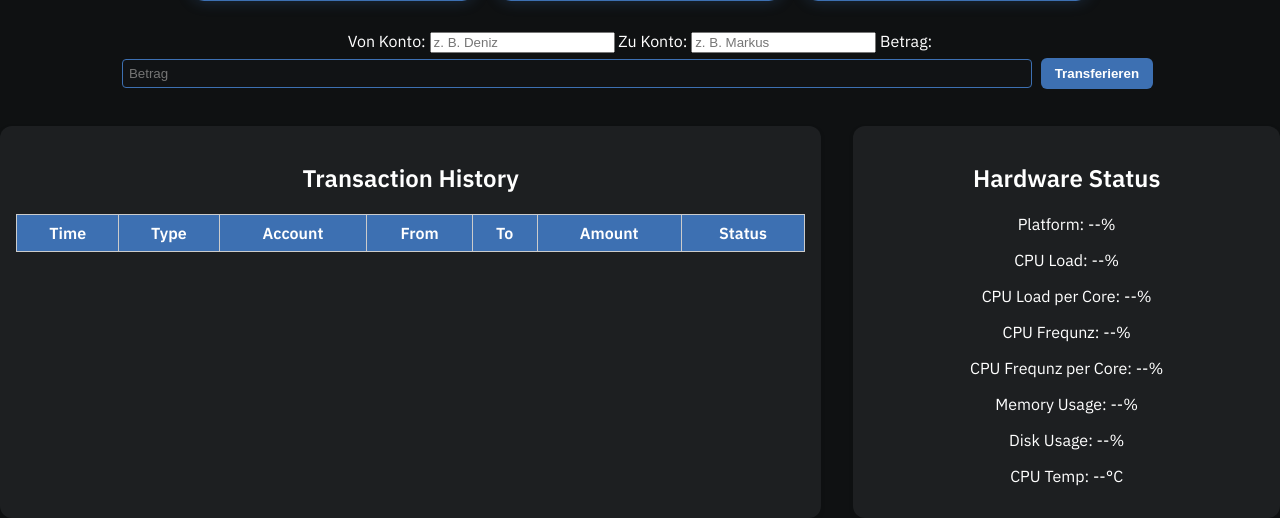
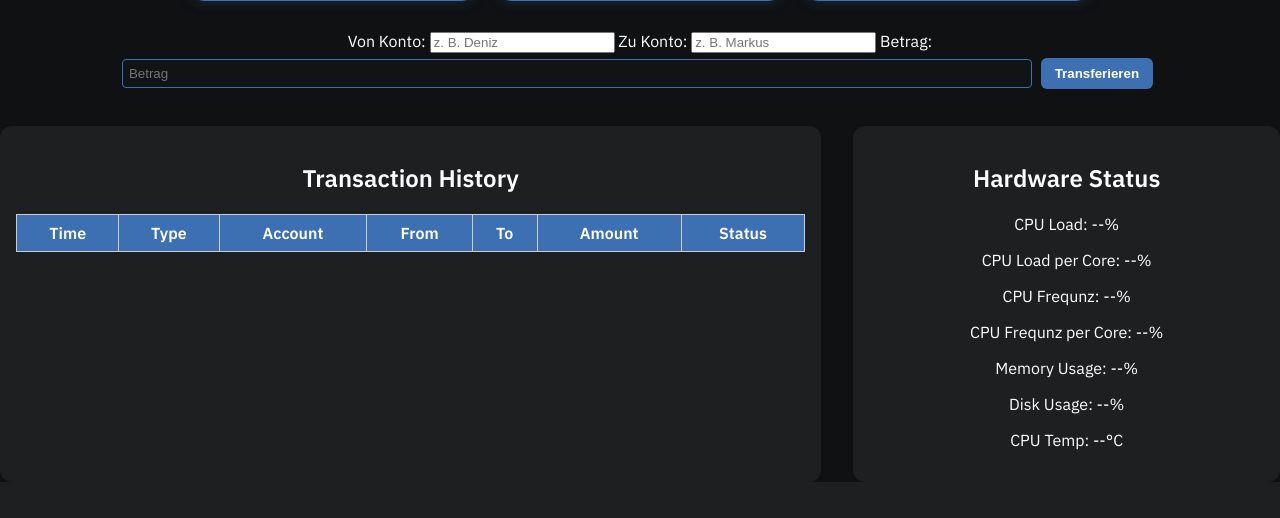
Before and after one commit to Caknesga/mini-zseries-odroid, a Flask app: page / in a window 1280 px wide. Shown: the part 363-881 px from the top of the page. After the commit the page ends 845 px from the top, so only its background shows below. Run offline with Flask 3, Linux system fonts and the light colour scheme; lists and menus that the app fills with data are empty.

Commit message:
why platfrom

```diff
--- a/workloads/transaction/templates/index.html
+++ b/workloads/transaction/templates/index.html
@@ -149,7 +149,6 @@
 
   <div class="hardware-section">
     <h2>Hardware Status</h2>
-    <p>Platform: <span id="platform">--</span>%</p>
     <p>CPU Load: <span id="cpu">--</span>%</p>
     <p>CPU Load per Core: <span id="per_core">--</span>%</p>
     <p>CPU Frequnz: <span id="freq">--</span>%</p>
@@ -199,17 +198,15 @@ async function loadHardware() {
   const res = await fetch("/hardware");
   const data = await res.json();
 
-  document.getElementById("platfrom").textContent = data.platform ;
-
   document.getElementById("cpu").textContent = data.cpu_percent + "%";
   document.getElementById("per_core").textContent=data.per_core_cpu+"%";
  if (data.cpu_freq) {
     document.getElementById("freq").textContent = data.cpu_freq.current + " MHz";
   }
-   if (data.cpu_freq_per_core) {
+
+ if (data.cpu_freq_per_core) {
      document.getElementById("freq_per_core").textContent=data.cpu_freq_per_core+"MHz";
   }
-
 
   document.getElementById("memory").textContent = data.memory_percent + "%";
   document.getElementById("disk").textContent = data.disk_percent + "%";
```
